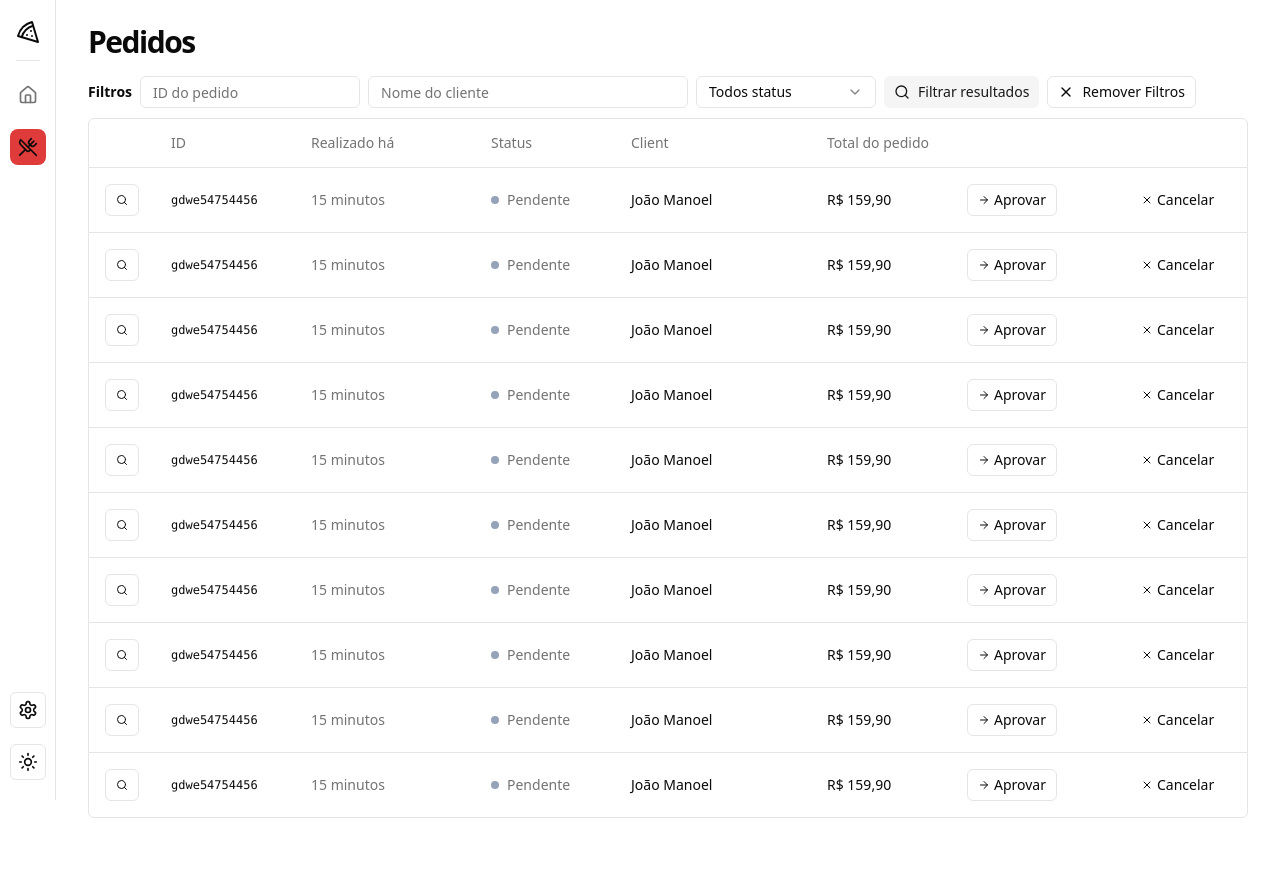
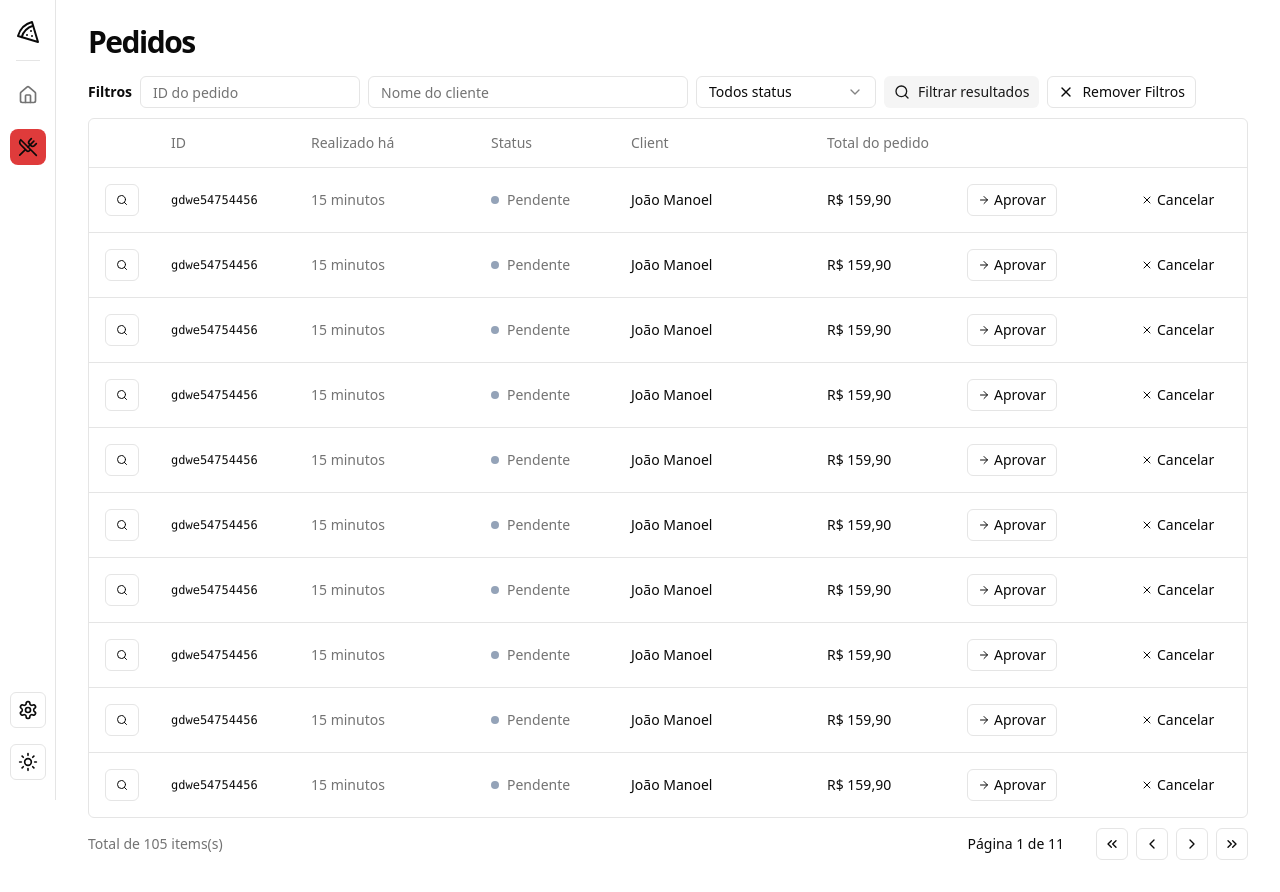
Before and after one commit to JoaoManoelDev/pizza-shop, a React (Vite) app: page /orders in a window 1280 px wide. Before the commit the page ends 850 px from the top, so only its background shows below. Built offline with nearby package versions, Linux system fonts and the light colour scheme.

Commit message:
feat: add Pagination to orders page

```diff
--- a/src/pages/app/orders/index.tsx
+++ b/src/pages/app/orders/index.tsx
@@ -9,6 +9,7 @@
   TableHeader,
   TableRow
 } from "@/components/ui/table"
+import { Pagination } from "@/components/pagination"
 
 export const Orders = () => {
   return (
@@ -17,7 +18,6 @@
 
       <div className="flex flex-col gap-4">
         <h1 className="text-3xl font-bold tracking-tighter">Pedidos</h1>
-      </div>
 
         <div className="space-y-2.5">
           <OrderTableFilters />
@@ -46,6 +46,8 @@
               </TableBody>
             </Table>
           </div>
+          <Pagination pageIndex={0} totalCount={105} perPage={10} />
+        </div>
       </div>
     </>
   )
```
Lines whose indentation alone changed are shown as unchanged.
